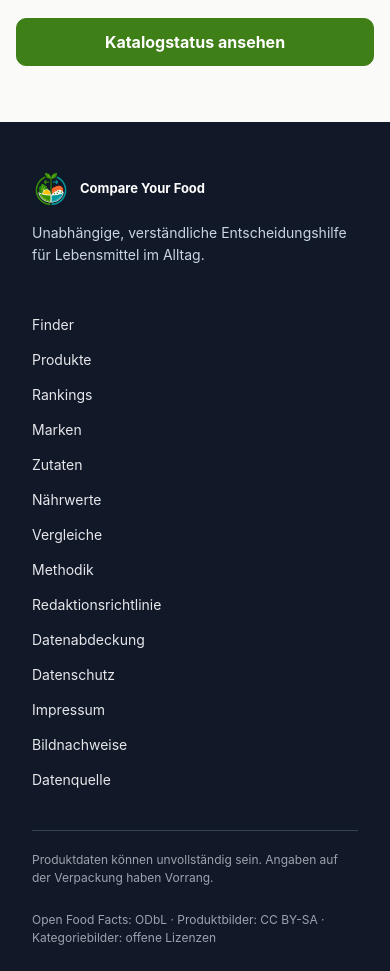
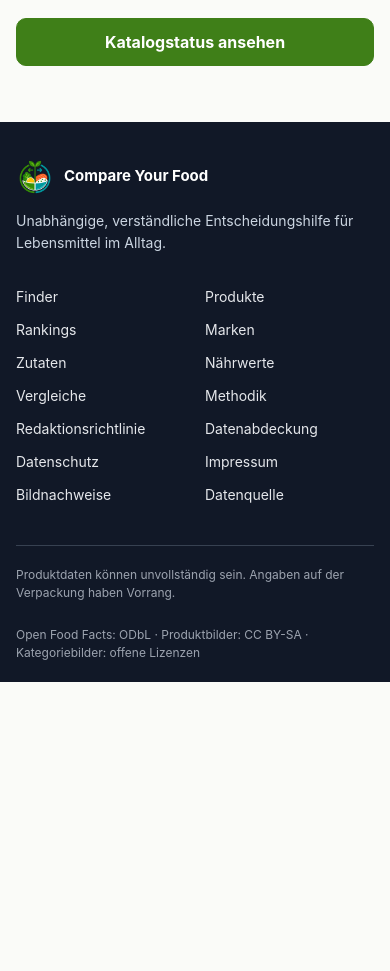
Before and after one commit to ThorfinnThor/FoodDecision, a Next.js app: page /de in a window 390 px wide. Shown: the part 6720-7691 px from the top of the page. After the commit the page ends 7402 px from the top, so only its background shows below. Built offline with nearby package versions, Linux system fonts and the light colour scheme; no server answers.

Commit message:
Clarify energy comparisons and footer layout

```diff
--- a/app/[locale]/compare/[pair]/page.tsx
+++ b/app/[locale]/compare/[pair]/page.tsx
@@ -104,9 +104,19 @@ export default async function ComparePairPage({ params }: Props) {
     if (firstValue === secondValue) return copy("Gleichstand", "Tie");
     return copy("Unterschied zu klein", "Difference too small");
   };
+  const energyContext = () => {
+    const firstValue = first.nutrition.energyKcal;
+    const secondValue = second.nutrition.energyKcal;
+    if (firstValue === null || secondValue === null) return copy("Nicht vollständig belegt", "Incomplete data");
+    if (!comparable) return copy("Nicht direkt vergleichbar", "Not directly comparable");
+    if (firstValue === secondValue) return copy("Gleicher Energiegehalt", "Same energy value");
+    const lowerEnergy = firstValue < secondValue ? first : second;
+    const difference = Math.abs(firstValue - secondValue).toLocaleString(locale === "de-DE" ? "de-DE" : "en-US", { maximumFractionDigits: 1 });
+    return copy(`${difference} kcal weniger: ${comparisonProductLabel(lowerEnergy)}`, `${difference} fewer kcal: ${comparisonProductLabel(lowerEnergy)}`);
+  };
   const rows = [
     { label: copy("Gesamturteil", "Overall score"), first: overallFirst, second: overallSecond, unit: "/100", advantage: rowAdvantage(overallFirst, overallSecond, "overall") },
-    { label: copy("Energie", "Energy"), first: first.nutrition.energyKcal, second: second.nutrition.energyKcal, unit: " kcal", advantage: copy("Abhängig von deinem Ziel", "Depends on your goal") },
+    { label: copy("Energie", "Energy"), first: first.nutrition.energyKcal, second: second.nutrition.energyKcal, unit: " kcal", advantage: energyContext() },
     { label: copy("Zucker", "Sugar"), first: first.nutrition.sugar, second: second.nutrition.sugar, unit: " g", advantage: rowAdvantage(first.nutrition.sugar, second.nutrition.sugar, "sugar") },
     { label: copy("Protein", "Protein"), first: first.nutrition.protein, second: second.nutrition.protein, unit: " g", advantage: rowAdvantage(first.nutrition.protein, second.nutrition.protein, "protein") },
     { label: copy("Gesättigte Fettsäuren", "Saturated fat"), first: first.nutrition.saturatedFat, second: second.nutrition.saturatedFat, unit: " g", advantage: rowAdvantage(first.nutrition.saturatedFat, second.nutrition.saturatedFat, "saturatedFat") },
--- a/app/globals.css
+++ b/app/globals.css
@@ -181,10 +181,11 @@ main { min-height: 70vh; }
 .newsletter-success { background: var(--color-primary-100); border-radius: var(--radius-md); color: var(--color-primary-700); font-weight: 700; padding: 20px; }
 
 .site-footer { background: var(--color-text-900); color: #fff; padding: 48px max(32px, calc((100vw - var(--container-max)) / 2 + 32px)) 24px; }
-.footer-inner { display: grid; gap: 48px; grid-template-columns: 1fr auto; }
+.footer-inner { display: grid; gap: 56px; grid-template-columns: minmax(280px, 0.7fr) minmax(0, 1.3fr); }
+.footer-inner > div { min-width: 0; }
 .footer-brand { margin-bottom: 14px; }
 .footer-inner p { color: #cbd5e1; font-size: 14px; line-height: 1.6; max-width: 480px; }
-.footer-inner nav { display: flex; flex-wrap: wrap; gap: 24px; }
+.footer-inner nav { display: grid; gap: 14px 24px; grid-template-columns: repeat(3, minmax(110px, 1fr)); }
 .footer-inner nav a { color: #e5e7eb; font-size: 14px; }
 .footer-meta { border-top: 1px solid #374151; color: #9ca3af; display: flex; font-size: 12px; gap: 24px; justify-content: space-between; margin-top: 40px; padding-top: 20px; }
 
@@ -560,6 +561,9 @@ main { min-height: 70vh; }
   .ranking-editorial-byline { border-left: 0; border-top: 1px solid var(--color-border); grid-template-columns: repeat(3, minmax(0, 1fr)); padding: 20px 0 0; }
   .ranking-buying-guide-grid { grid-template-columns: 1fr; }
   .compare-answer-grid { grid-template-columns: 1fr; }
+  .site-footer { padding-left: 24px; padding-right: 24px; }
+  .footer-inner { gap: 36px; grid-template-columns: 1fr; }
+  .footer-inner nav { grid-template-columns: repeat(3, minmax(0, 1fr)); }
 }
 
 @media (max-width: 600px) {
@@ -608,8 +612,11 @@ main { min-height: 70vh; }
   .method-grid, .trust-strip { grid-template-columns: 1fr; }
   .newsletter-section { gap: 24px; padding-bottom: 56px; padding-top: 56px; }
   .newsletter-form { grid-template-columns: 1fr; }
-  .footer-inner { grid-template-columns: 1fr; }
-  .footer-inner nav { display: grid; gap: 14px; }
+  .site-footer { padding: 36px 16px 20px; }
+  .footer-inner { gap: 32px; }
+  .footer-brand { flex-wrap: nowrap; }
+  .footer-brand > span:last-child { font-size: 15px; white-space: nowrap; }
+  .footer-inner nav { gap: 12px 20px; grid-template-columns: repeat(2, minmax(0, 1fr)); }
   .footer-meta { display: grid; }
   .subpage-hero h1, .compare-intro h1, .product-detail-copy h1 { font-size: 36px; }
   .subpage-hero, .compare-intro { padding-bottom: 40px; padding-top: 48px; }
```
Also changed, not shown: 2 other files (tests, documents, lock files or other folders).
